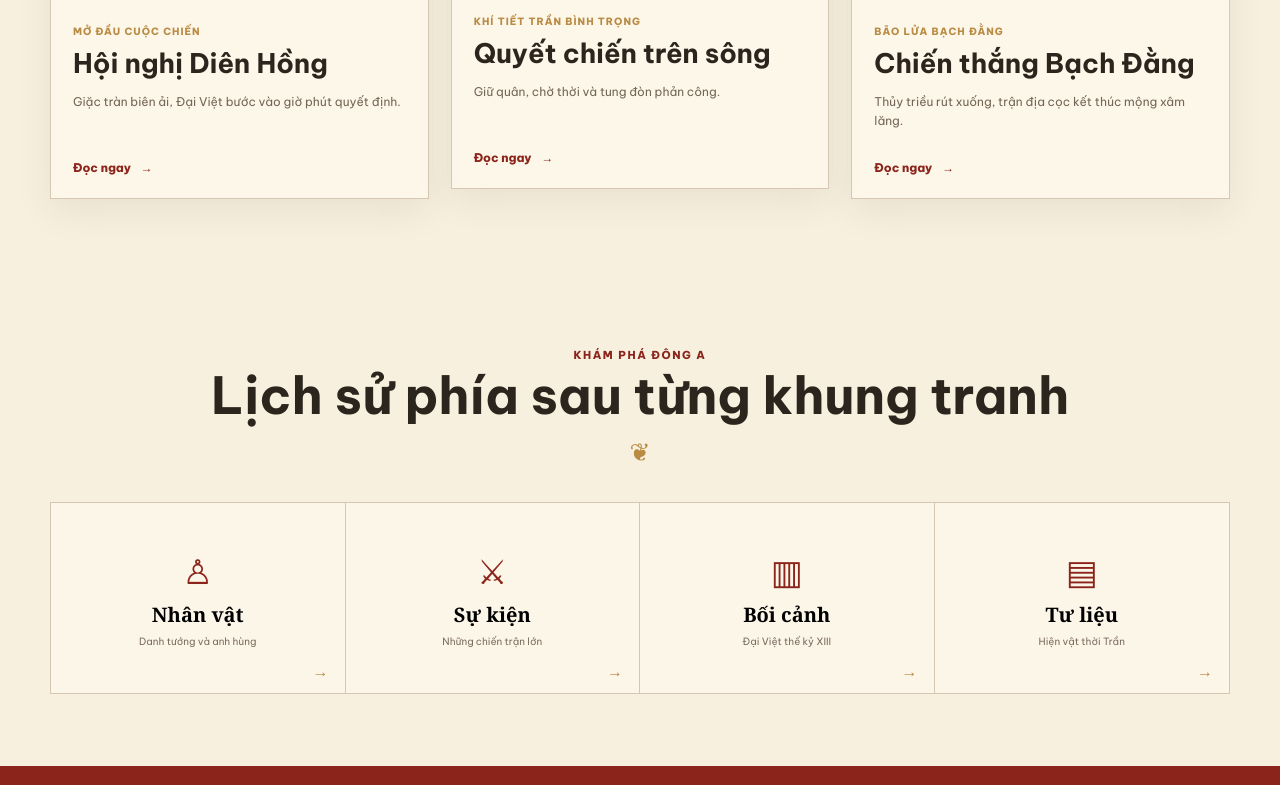
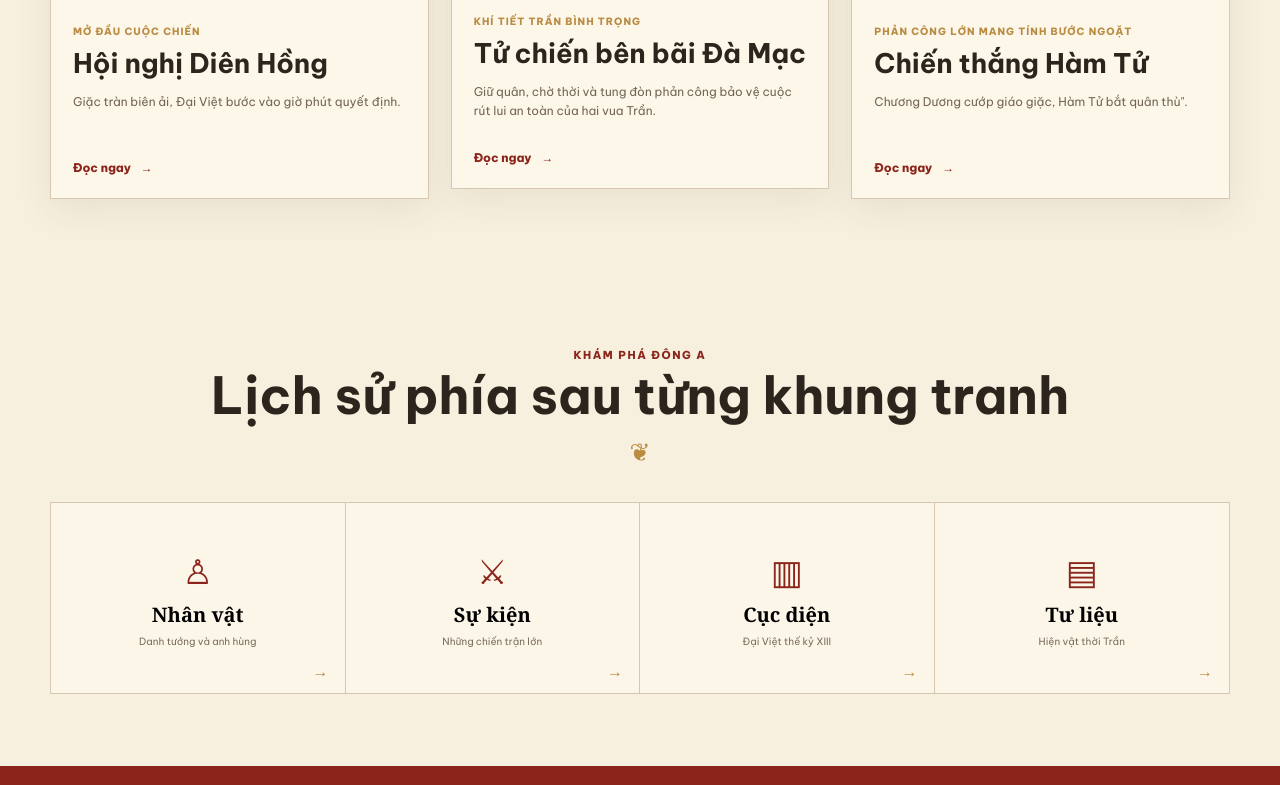
Before and after one commit to hong-tuyen-le-art/hao-khi-dong-a, a plain HTML site: page index.html in a window 1280 px wide. Shown: the part 1988-2773 px from the top of the page. Drawn offline with Linux system fonts and the light colour scheme.

Commit message:
Update index.html

```diff
--- a/index.html
+++ b/index.html
@@ -76,11 +76,11 @@
           </article>
           <article class="episode-card episode-card--featured">
             <div class="episode-card__image"><img src="images/bia2.jpg" alt="Bìa chương 2: Khí tiết Trần Bình Trọng"><span>Chương 2</span></div>
-            <div class="episode-card__body"><small>Khí tiết Trần Bình Trọng</small><h3>Quyết chiến trên sông</h3><p>Giữ quân, chờ thời và tung đòn phản công.</p><a href="HaoKhiDongA_Trang_02_page-reader.html?chap=chap-2">Đọc ngay <span>→</span></a></div>
+            <div class="episode-card__body"><small>Khí tiết Trần Bình Trọng</small><h3>Tử chiến bên bãi Đà Mạc</h3><p>Giữ quân, chờ thời và tung đòn phản công bảo vệ cuộc rút lui an toàn của hai vua Trần. </p><a href="HaoKhiDongA_Trang_02_page-reader.html?chap=chap-2">Đọc ngay <span>→</span></a></div>
           </article>
           <article class="episode-card">
             <div class="episode-card__image"><img src="images/bia3.jpg" alt="Bìa chương 3: Cuộc chiến Nguyên Mông lần hai"><span>Chương 3</span></div>
-            <div class="episode-card__body"><small>Bão lửa Bạch Đằng</small><h3>Chiến thắng Bạch Đằng</h3><p>Thủy triều rút xuống, trận địa cọc kết thúc mộng xâm lăng.</p><a href="HaoKhiDongA_Trang_02_page-reader.html?chap=chap-3">Đọc ngay <span>→</span></a></div>
+            <div class="episode-card__body"><small> Phản công lớn mang tính bước ngoặt</small><h3>Chiến thắng Hàm Tử</h3><p>Chương Dương cướp giáo giặc, Hàm Tử bắt quân thù".</p><a href="HaoKhiDongA_Trang_02_page-reader.html?chap=chap-3">Đọc ngay <span>→</span></a></div>
           </article>
         </div>
       </section>
@@ -90,7 +90,7 @@
         <div class="explore-grid">
           <button onclick="window.navigateTo('nhan-vat')"><span class="explore-icon">♙</span><b>Nhân vật</b><small>Danh tướng và anh hùng</small><i>→</i></button>
           <button onclick="window.navigateTo('su-kien')"><span class="explore-icon">⚔</span><b>Sự kiện</b><small>Những chiến trận lớn</small><i>→</i></button>
-          <button onclick="window.navigateTo('boi-canh')"><span class="explore-icon">▥</span><b>Bối cảnh</b><small>Đại Việt thế kỷ XIII</small><i>→</i></button>
+          <button onclick="window.navigateTo('boi-canh')"><span class="explore-icon">▥</span><b>Cục diện</b><small>Đại Việt thế kỷ XIII</small><i>→</i></button>
           <button onclick="window.navigateTo('tu-lieu')"><span class="explore-icon">▤</span><b>Tư liệu</b><small>Hiện vật thời Trần</small><i>→</i></button>
         </div>
       </section>
```
